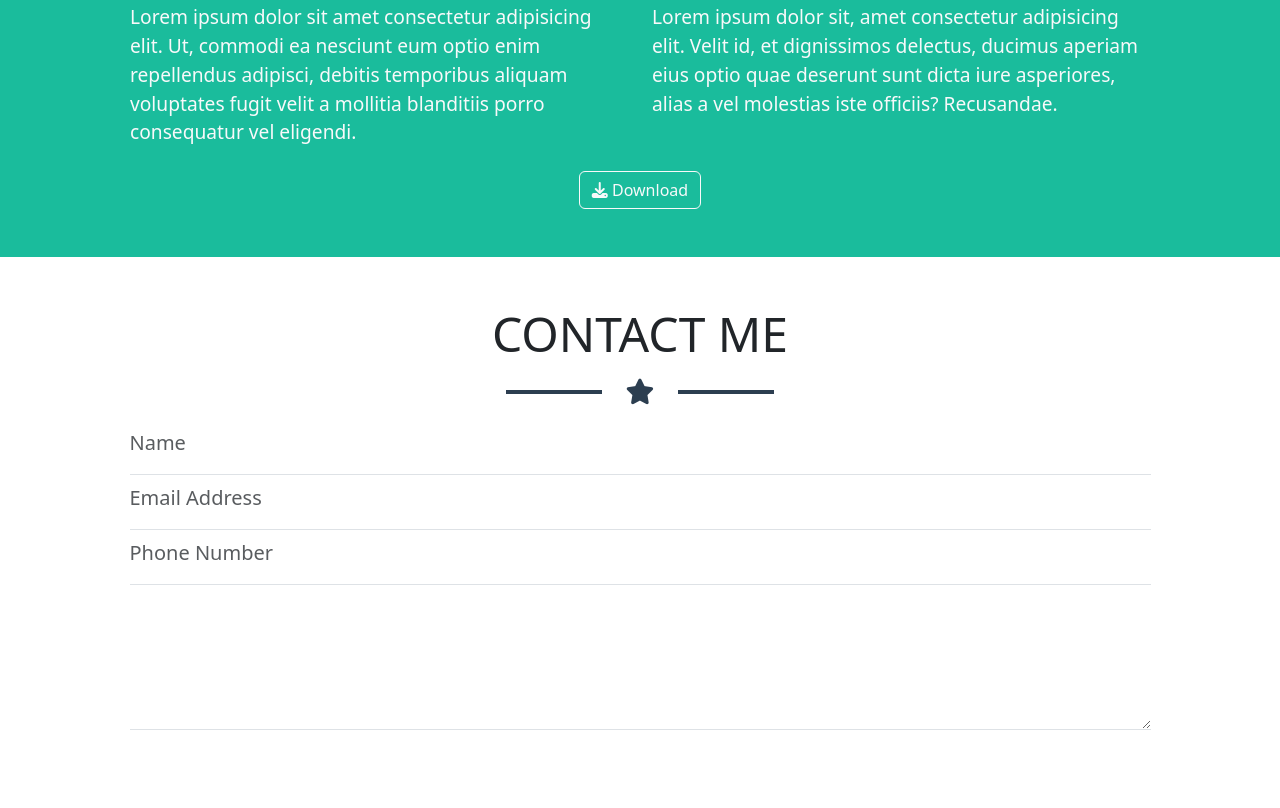
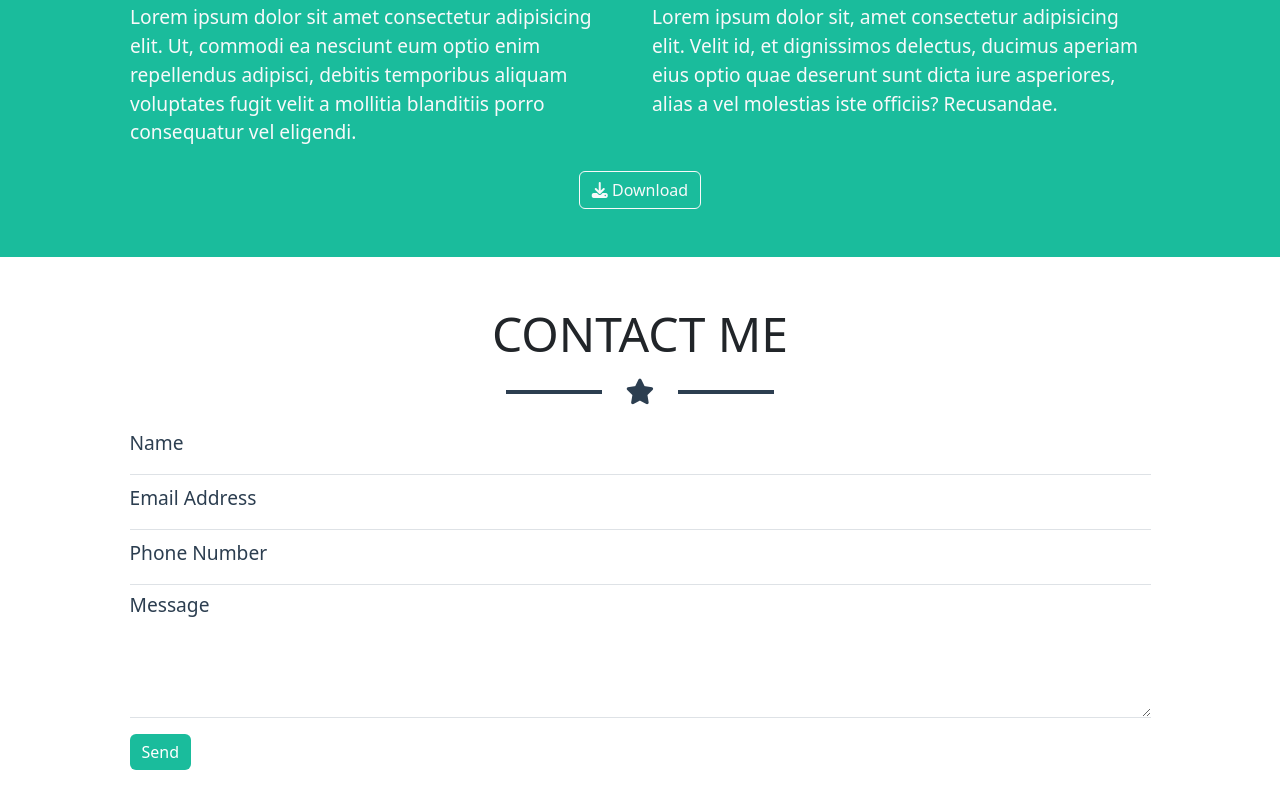
Before and after one commit to manuelloverso/html-css-bootstrap-freelancer, a plain HTML site: page index.html in a window 1280 px wide. Shown: the part 1502-2310 px from the top of the page. Before the commit the page ends 2280 px from the top, so only its background shows below. Drawn offline with nearby package versions, Linux system fonts and the light colour scheme.

Commit message:
add form

```diff
--- a/assets/css/style.css
+++ b/assets/css/style.css
@@ -166,6 +166,19 @@ header {
   }
 }
 
+#contact-me {
+  & form input::placeholder,
+  & form textarea::placeholder {
+    font-size: 1.2rem;
+    color: var(--bg-header);
+    font-weight: 500;
+  }
+
+  .form_btn {
+    background-color: var(--bg-jumbotron-about);
+  }
+}
+
 /* #endregion MAIN */
 
 @media screen and (min-width: 768px) {
--- a/index.html
+++ b/index.html
@@ -191,11 +191,19 @@
                 </div>
                 <div class="col-12">
                   <textarea
-                    class="form-control form-control-lg border-0 border-bottom rounded-0 pb-3 ps-0"
+                    class="form-control border-0 border-bottom rounded-0 ps-0 mb-3"
+                    rows="5"
                     placeholder="Message"
-                    rows="4"
+                  ></textarea>
+                </div>
+
+                <div class="col-12">
+                  <button
+                    type="submit"
+                    class="btn btn-success form_btn border-0"
                   >
-                  </textarea>
+                    Send
+                  </button>
                 </div>
               </form>
             </div>
```
